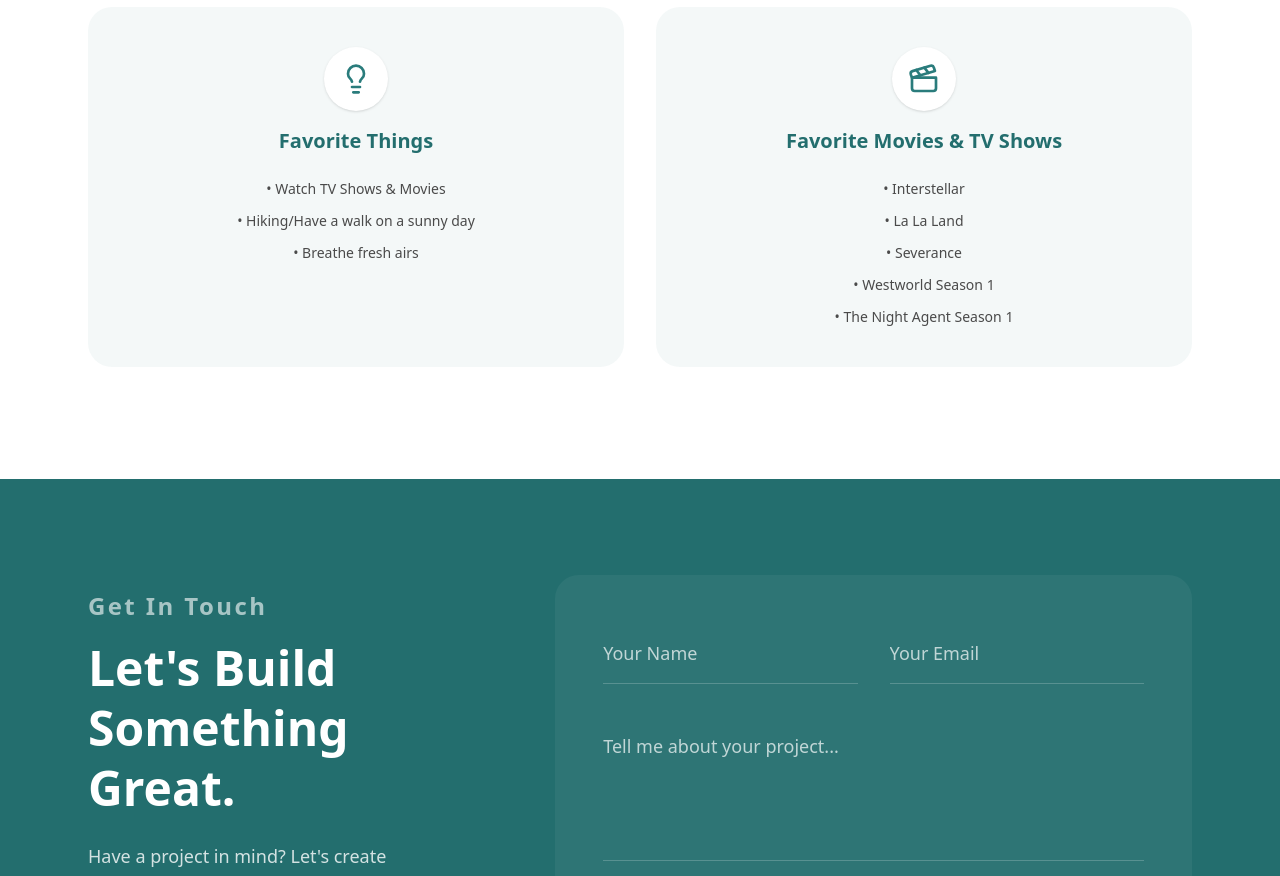
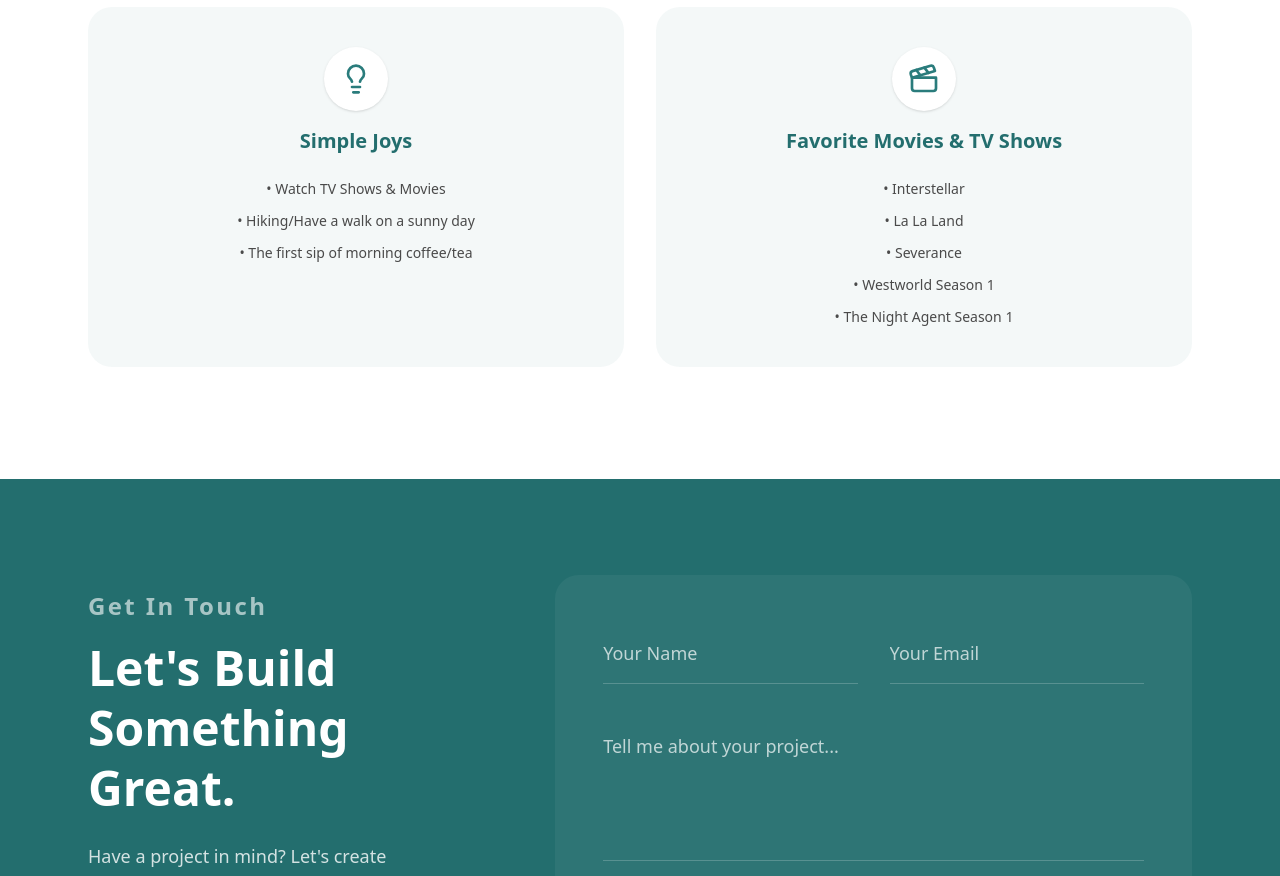
Before and after one commit to scarlet-hu/my-portfolio, a Next.js app: page / in a window 1280 px wide. Shown: the part 2860-3736 px from the top of the page. Built offline with nearby package versions, Linux system fonts and the light colour scheme.

Commit message:
fav things

```diff
--- a/src/components/sections/MyWorld.tsx
+++ b/src/components/sections/MyWorld.tsx
@@ -31,9 +31,9 @@ const travelPhotos = [
 const lists = [
     {
         id: 1,
-        title: "Favorite Things",
+        title: "Simple Joys",
         icon: <Lightbulb size={32} className="text-brand" />,
-        items: ["Watch TV Shows & Movies", "Hiking/Have a walk on a sunny day", "Breathe fresh airs"]
+        items: ["Watch TV Shows & Movies", "Hiking/Have a walk on a sunny day", "The first sip of morning coffee/tea"]
     },
     {
         id: 2,
```
